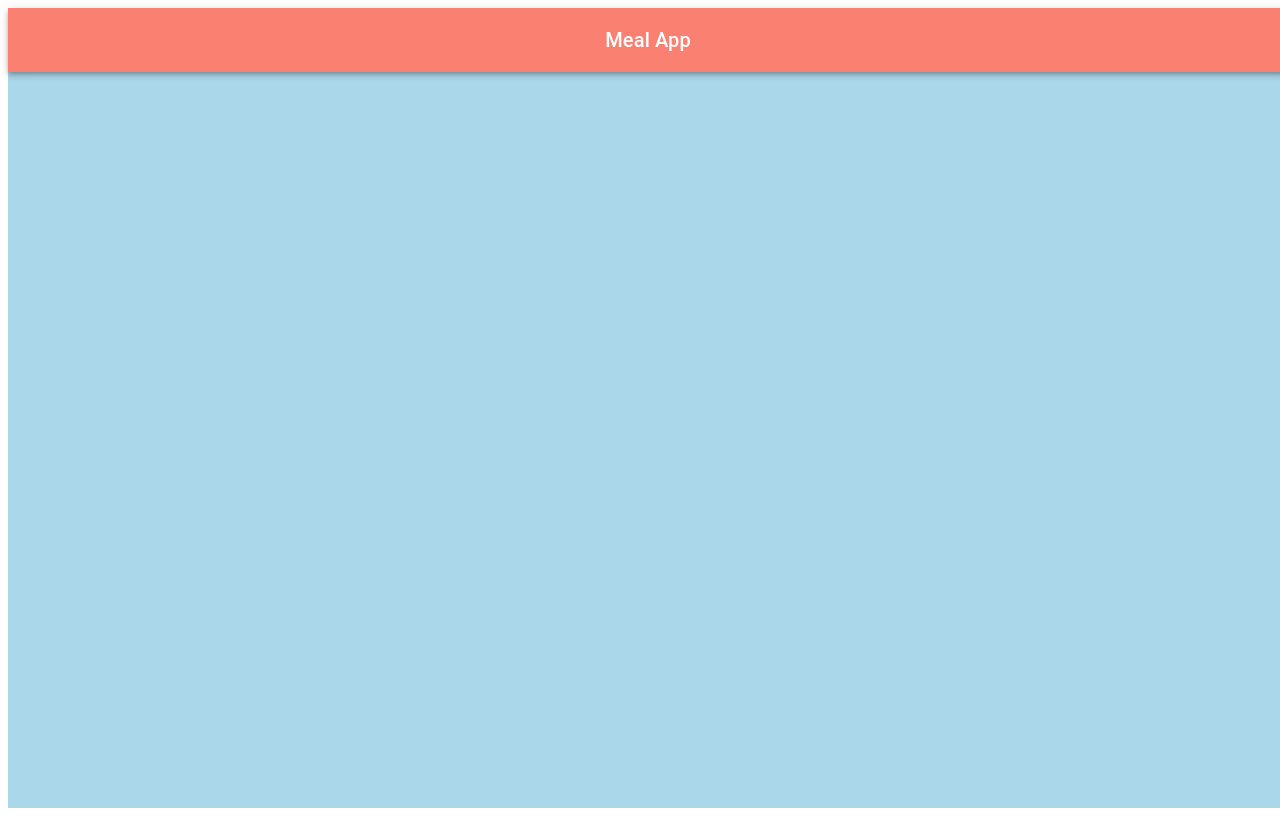
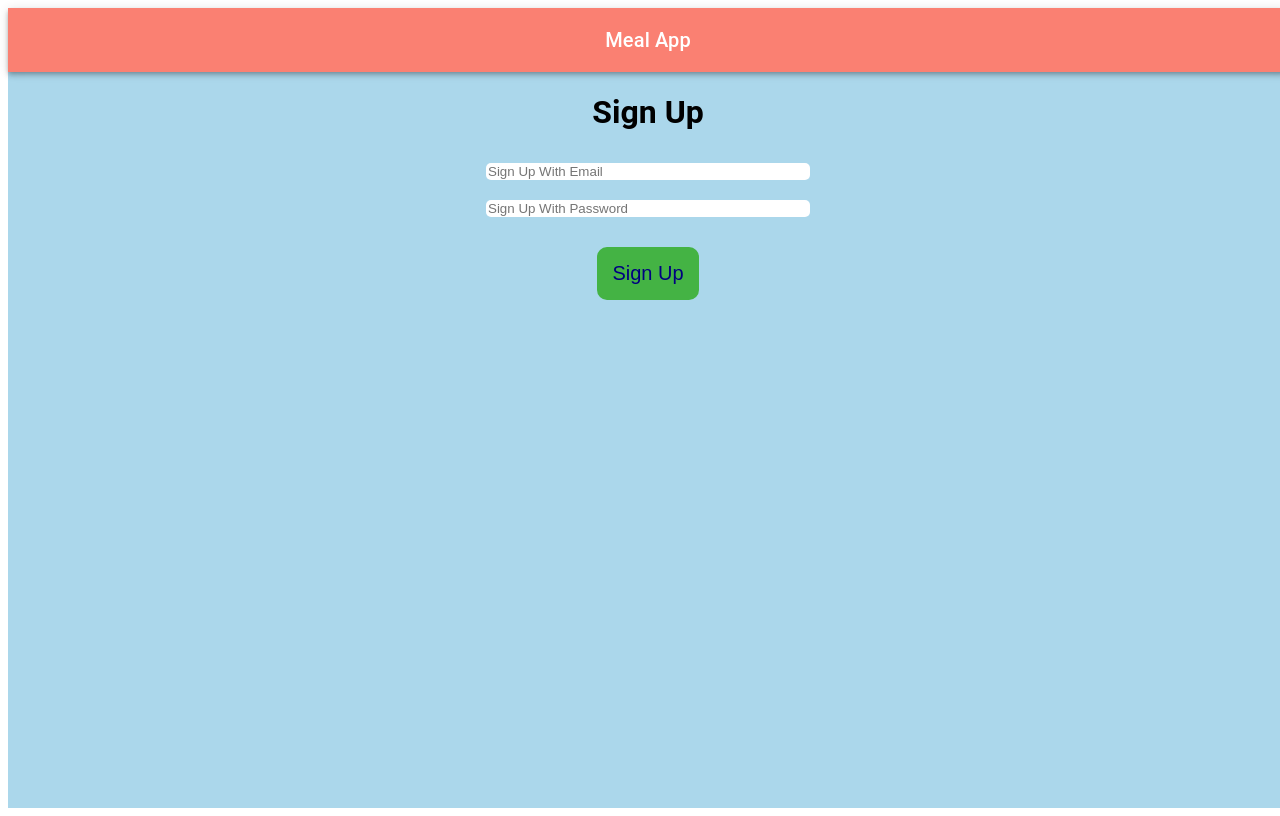
Before and after one commit to cwills02/meal-app, a React (Create React App) app: page /signup in a window 1280 px wide. Before the commit this address had no page. Built offline with nearby package versions, Linux system fonts and the light colour scheme.

Commit message:
sign up page with programmatic navigation from login if no account yet

```diff
--- a/src/App.js
+++ b/src/App.js
@@ -1,6 +1,7 @@
 import React, {useState, useEffect} from 'react';
 import { Routes, Route, useNavigate } from "react-router-dom";
 import Login from './Login';
+import SignUp from './SignUp';
 
 import AppBar from './AppBar'
 import './App.css';
@@ -26,6 +27,7 @@ function App() {
       <AppBar displaySideBar={displaySideBar} setDisplaySideBar={setDisplaySideBar} />
       <Routes>
         <Route path="/" element={<Login setLoggedIn={setLoggedIn} />} />
+        <Route path="/signup" element={<SignUp />} />
         <Route path="/meals" element={<Meals meals={meals} setMeals={setMeals} favoriteMeals={favoriteMeals} setFavoriteMeals={setFavoriteMeals} displaySideBar={displaySideBar} />} />
         <Route path="/meal/:id" element={<MealDetail meals={meals} displaySideBar={displaySideBar} />} />
       </Routes>
--- a/src/Login.js
+++ b/src/Login.js
@@ -1,10 +1,11 @@
-import {auth} from './Firebase'
-import { createUserWithEmailAndPassword } from 'firebase/auth'
-import { useState } from 'react'
+import { useState, Fragment } from 'react'
+import { useNavigate } from 'react-router-dom'
 
 import './Login.css'
 
 const Login = (props) => {
+    const navigate = useNavigate()
+
     const [email, setEmail] = useState('');
     const [password, setPassword] = useState('');
 
@@ -16,20 +17,21 @@ const Login = (props) => {
     const handlePasswordChange = (e) => {
         e.preventDefault();
         setPassword(e.target.value);
-        console.log(password);
     }
 
     return(
-        <>
+        <Fragment>
           <h1 style={{color: '#000080'}}>Login</h1>
           <div className='login-inputs'>
             <input placeholder='email' type='email' onChange={(e) => handleEmailChange(e)} />
             <input placeholder='password' type='password' onChange={(e) => handlePasswordChange(e)} />
-          </div>
-          <button
+            <button
             className='sign-in'
             onClick={() => props.setLoggedIn(true)}>Sign In</button>
-        </>
+            <span>Or</span>
+            <button onClick={() => navigate('/signup')}>Sign Up</button>
+          </div>
+        </Fragment>
     )
 }
 
--- /dev/null
+++ b/src/SignUp.js
@@ -0,0 +1,17 @@
+import {auth} from './Firebase'
+import { createUserWithEmailAndPassword } from 'firebase/auth'
+
+const SignUp = (props) => {
+    return (
+        <div>
+            <h1>Sign Up</h1>
+            <div className="login-inputs">
+                <input placeholder="Sign Up With Email" />
+                <input placeholder="Sign Up With Password" />
+                <button className="sign-in">Sign Up</button>
+            </div>
+        </div>
+    )
+}
+
+export default SignUp
```
